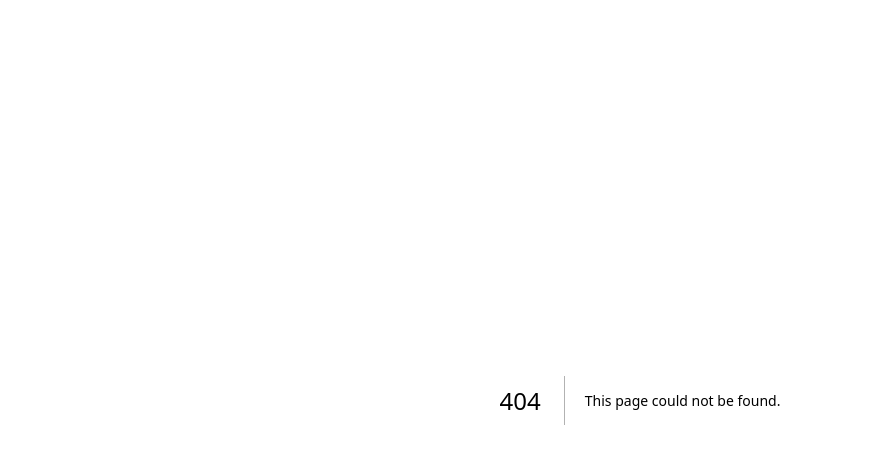
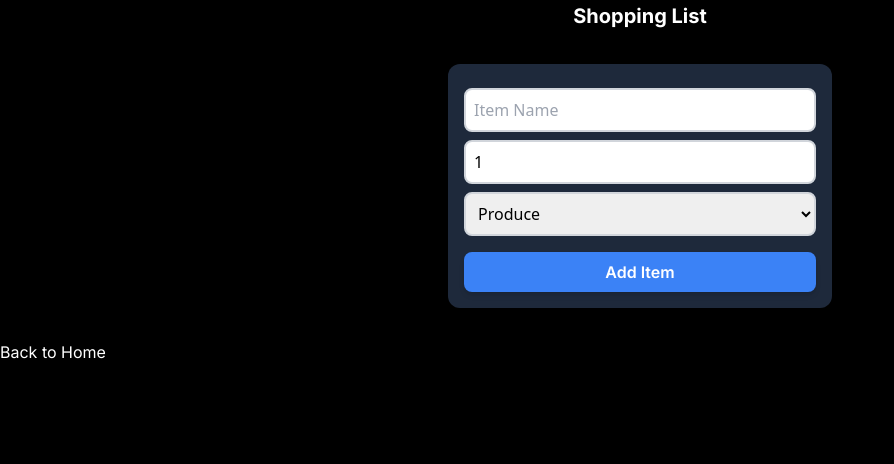
Before and after one commit to espiritu-jamie/cprg306-assignments, a Next.js app: page /week4 in a window 1280 px wide. Before the commit this address had no page. Shown: the top 464 px of the page, without its empty margins (0-894 px from the left). Built offline with nearby package versions, Linux system fonts and the light colour scheme.

Commit message:
Created week4 assignment

```diff
--- /dev/null
+++ b/app/week4/new-item.js
@@ -0,0 +1,86 @@
+"use client";
+import { useState } from "react";
+
+export default function NewItem() {
+    const [name, setName] = useState("");
+    const [quantity, setQuantity] = useState("1");
+    const [category, setCategory] = useState("Produce");
+
+    const handleSubmit = (event) => {
+        event.preventDefault();
+
+        const newItem = {
+            name,
+            quantity,
+            category,
+        };
+        console.log(newItem);
+
+        alert(`Added item: ${name}\n Quantity: ${quantity}\n Category: ${category}`);
+
+        setName("");
+        setQuantity("1");
+        setCategory("Produce");
+    };
+
+    const handleNameChange = (event) => {
+        setName(event.target.value);
+    };
+
+    const handleQuantityChange = (event) => {
+        setQuantity(Number(event.target.value));
+    };
+
+    const handleCategoryChange = (event) => {
+        setCategory(event.target.value);
+    };
+
+    return (
+        <div class="flex justify-center w-full">
+            <form class="p-4 m-8 rounded-xl bg-slate-800 text-black max-w-sm w-full"
+            onSubmit={handleSubmit}>
+                <input
+                class="w-full mt-2 border-2 border-gray-300 p-2 rounded-lg font-sans"
+                placeholder="Item Name"
+                type="text"
+                value={name}
+                onChange={handleNameChange}
+                required />
+
+                <input
+                class="w-full mt-2 border-2 border-gray-300 p-2 rounded-lg font-sans"
+                type="number"
+                min={1}
+                max={99}
+                value={quantity}
+                onChange={handleQuantityChange}
+                required/>
+
+                <select
+                class="w-full mt-2 border-2 border-gray-300 p-2 rounded-lg font-sans"
+                value={category}
+                onChange={handleCategoryChange}>
+                    <option value="Produce">Produce</option>
+                    <option value="Dairy">Dairy</option>
+                    <option value="Bakery">Bakery</option>
+                    <option value="Meat">Meat</option>
+                    <option value="Frozen">Frozen Foods</option>
+                    <option value="Canned">Canned Goods</option>
+                    <option value="Dry">Dry Goods</option>
+                    <option value="Beverage">Beverages</option>
+                    <option value="Snack">Snacks</option>
+                    <option value="Household">Household</option>
+                    <option value="Other">Other</option>
+                </select>
+
+                <button
+                class="w-full mt-4 py-2 px-4 bg-blue-500 text-white font-semibold rounded-lg shadow-md hover:bg-blue-700 focus:outline-none focus:ring-2 focus:ring-blue-400 focus:ring-opacity-75"
+                type="submit">
+                    Add Item
+                </button>
+
+
+            </form>
+        </div>
+    )
+};
--- /dev/null
+++ b/app/week4/page.js
@@ -0,0 +1,13 @@
+import Link from "next/link";
+import NewItem from "./new-item";
+
+
+export default function Page() {
+    return (
+        <main>
+            <h1 className="text-center text-xl/8 font-bold">Shopping List</h1>
+            <NewItem />
+            <Link href="/">Back to Home</Link>
+        </main>
+    )
+}
```
